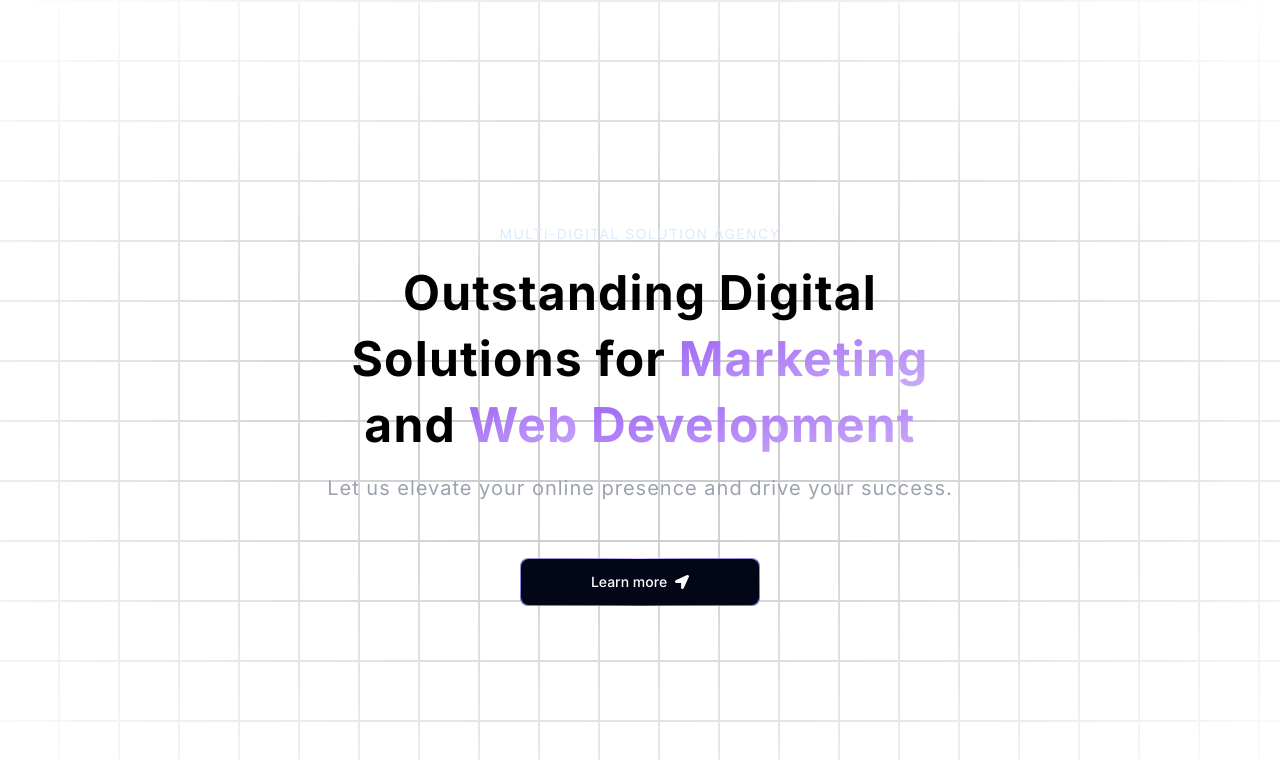
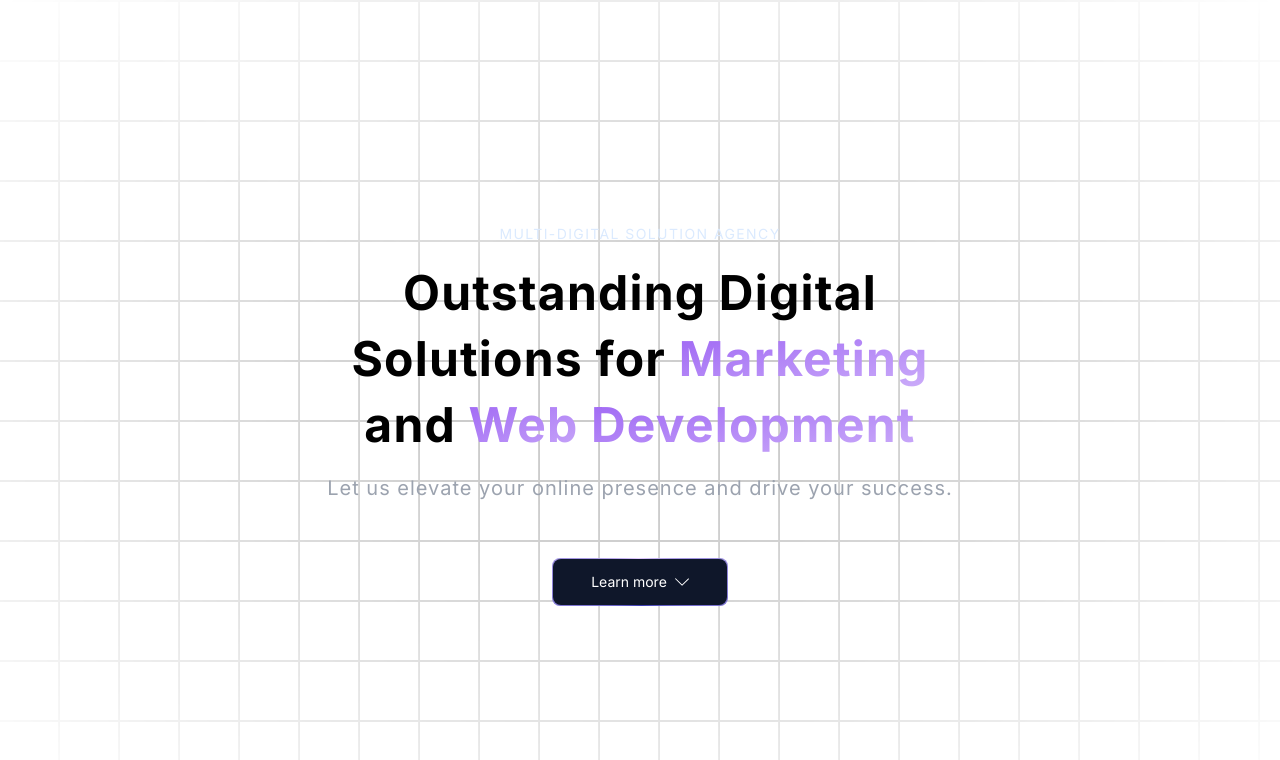
Before and after one commit to borisvicena/gosocial, a Next.js app: page / in a window 1280 px wide. Shown: the top 760 px of the page. Built offline with nearby package versions, Linux system fonts and the light colour scheme.

Commit message:
Updated MagicButton in Hero section

```diff
--- a/components/Hero.tsx
+++ b/components/Hero.tsx
@@ -3,7 +3,7 @@ import { ModeToggle } from "./ui/ThemeToggle";
 import { GridBackground } from "./ui/GridBackground";
 import { TextGenerateEffect } from "./ui/TextGenerate";
 import MagicButton from "./ui/MagicButton";
-import { FaLocationArrow } from "react-icons/fa";
+import { SlArrowDown } from "react-icons/sl";
 import { Spotlight } from "./ui/Spotlight";
 
 const Hero = () => {
@@ -28,7 +28,7 @@ const Hero = () => {
             Let us elevate your online presence and drive your success.
           </p>
           <a href="#about">
-            <MagicButton title="Learn more" icon={<FaLocationArrow />} position="right" />
+            <MagicButton title="Learn more" icon={<SlArrowDown />} position="right" />
           </a>
         </div>
       </div>
--- a/components/ui/MagicButton.tsx
+++ b/components/ui/MagicButton.tsx
@@ -15,12 +15,12 @@ const MagicButton = ({
 }) => {
   return (
     <button
-      className="relative inline-flex h-12 w-full overflow-hidden rounded-lg p-[1px] focus:outline-none md:w-60 md:mt-10"
+      className="relative inline-flex h-12 w-full overflow-hidden rounded-lg p-[1px] focus:outline-none md:w-44 md:mt-10"
       onClick={handleClick}
     >
       <span className="absolute inset-[-1000%] animate-[spin_2s_linear_infinite] bg-[conic-gradient(from_90deg_at_50%_50%,#E2CBFF_0%,#393BB2_50%,#E2CBFF_100%)]" />
       <span
-        className={`inline-flex h-full w-full cursor-pointer rounded-lg items-center justify-center bg-slate-950 px-7 py-1 text-sm font-medium text-white backdrop-blur-3xl gap-2 ${otherClasses}`}
+        className={`inline-flex h-full w-full cursor-pointer rounded-lg items-center justify-center bg-slate-900 px-4 py-1 text-sm text-white backdrop-blur-3xl gap-2 ${otherClasses}`}
       >
         {position === "left" && icon}
         {title}
```
